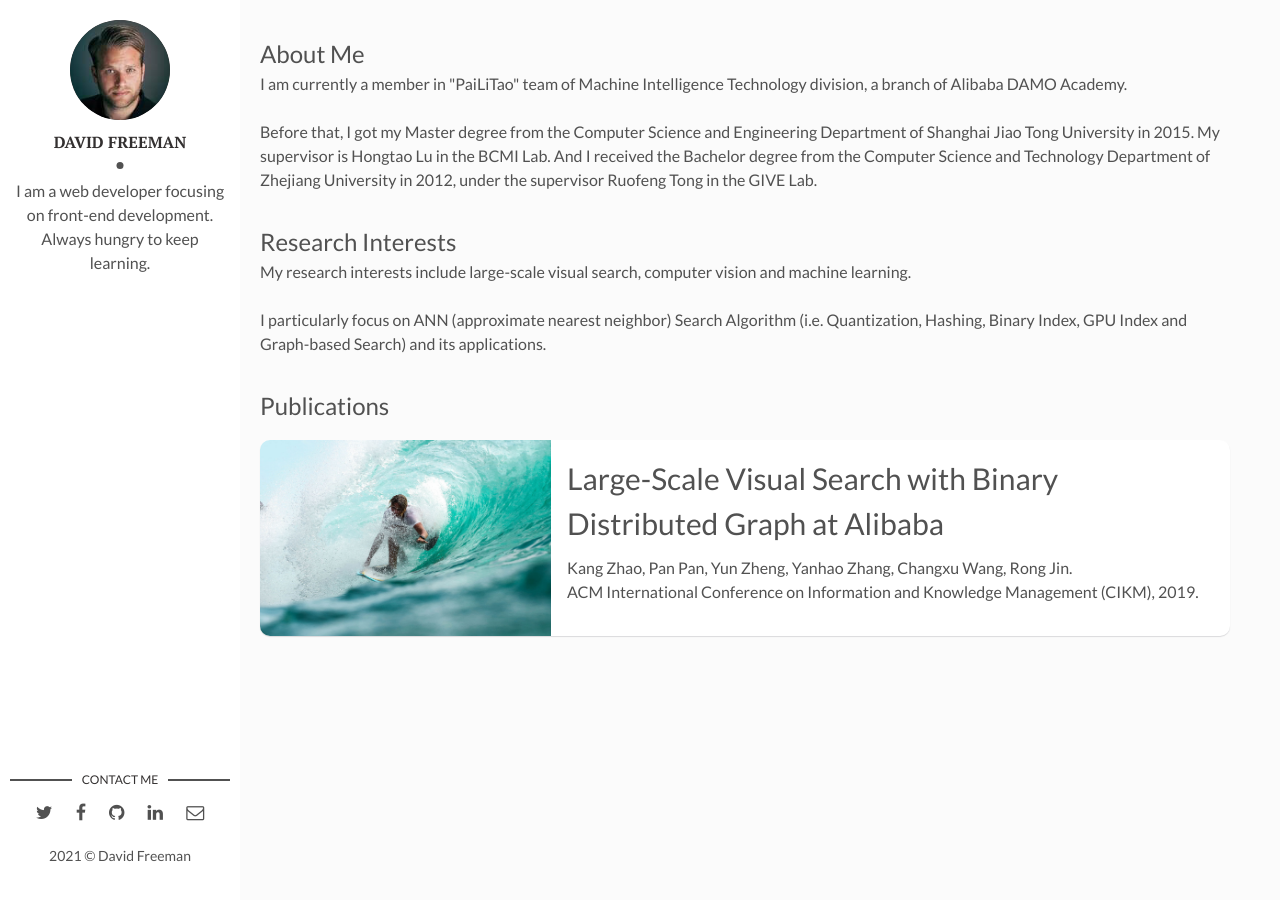
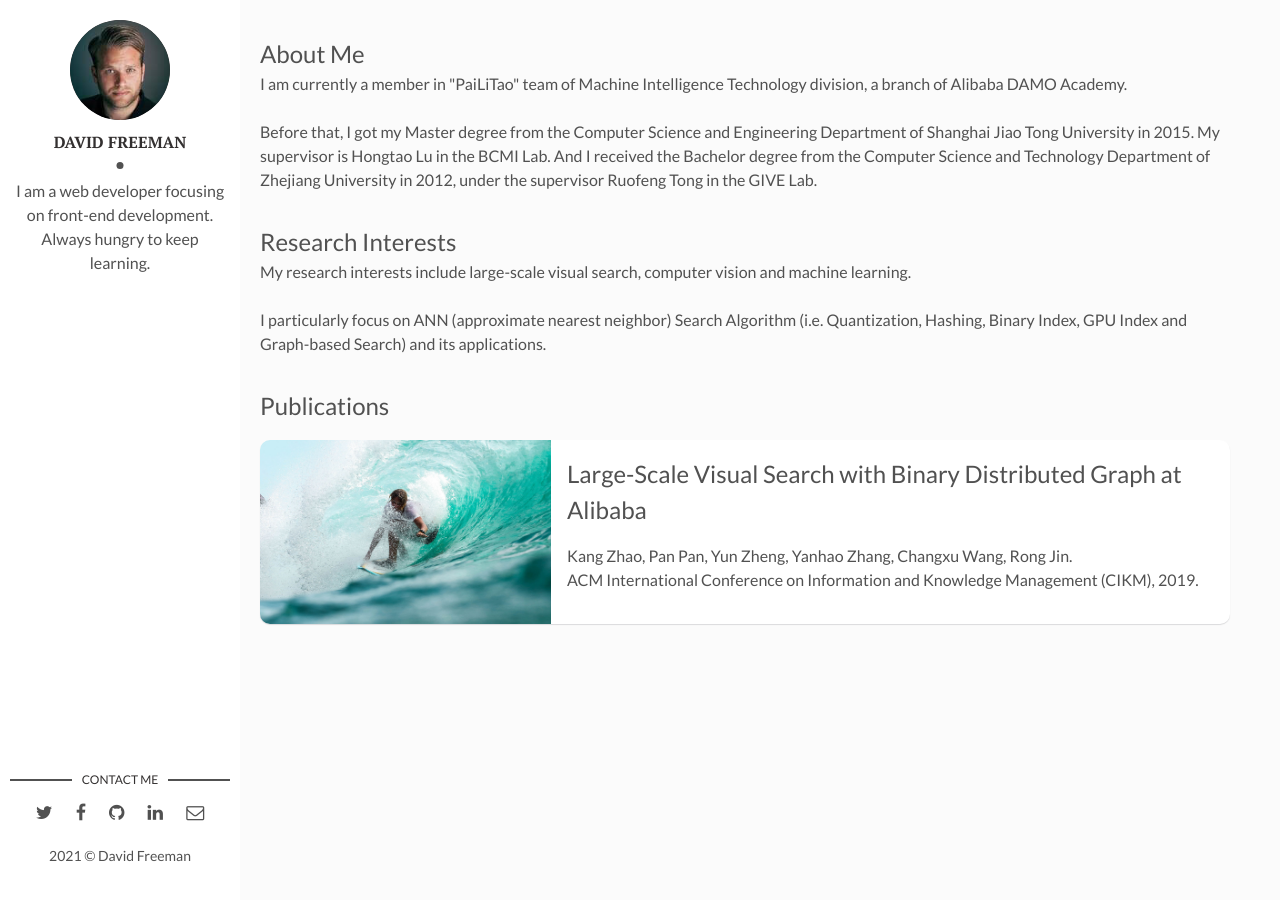
Before and after one commit to kangzhao2/kangzhao2.github.io, a Jekyll site: the page built from index.html, in a window 1280 px wide. Built offline with Jekyll 4.4.1, drawn with Linux system fonts in a browser that asks for light colours; the list of posts is cut into pages by our own code.

Commit message:
Update index.html

```diff
--- a/index.html
+++ b/index.html
@@ -10,9 +10,9 @@ layout: main
 </body>
 
 <article class="post">
-  <a class="post-thumbnail" style="background-image: url({{"/assets/img/i-rest.jpg" | prepend: site.baseurl | append : i-rest.jpg}})"></a>
+  <a class="post-thumbnail" style="background-image: url({{"/assets/img/i-rest.jpg"}})"></a>
   <div class="post-content">
-    <h4 class="post-title">Large-Scale Visual Search with Binary Distributed Graph at Alibaba</a></h4>
+    <p><font size="5">Large-Scale Visual Search with Binary Distributed Graph at Alibaba</font></p>
     <p>Kang Zhao, Pan Pan, Yun Zheng, Yanhao Zhang, Changxu Wang, Rong Jin. <br>ACM International Conference on Information and Knowledge Management (CIKM), 2019.</p>
   </div>
 </article>
```
